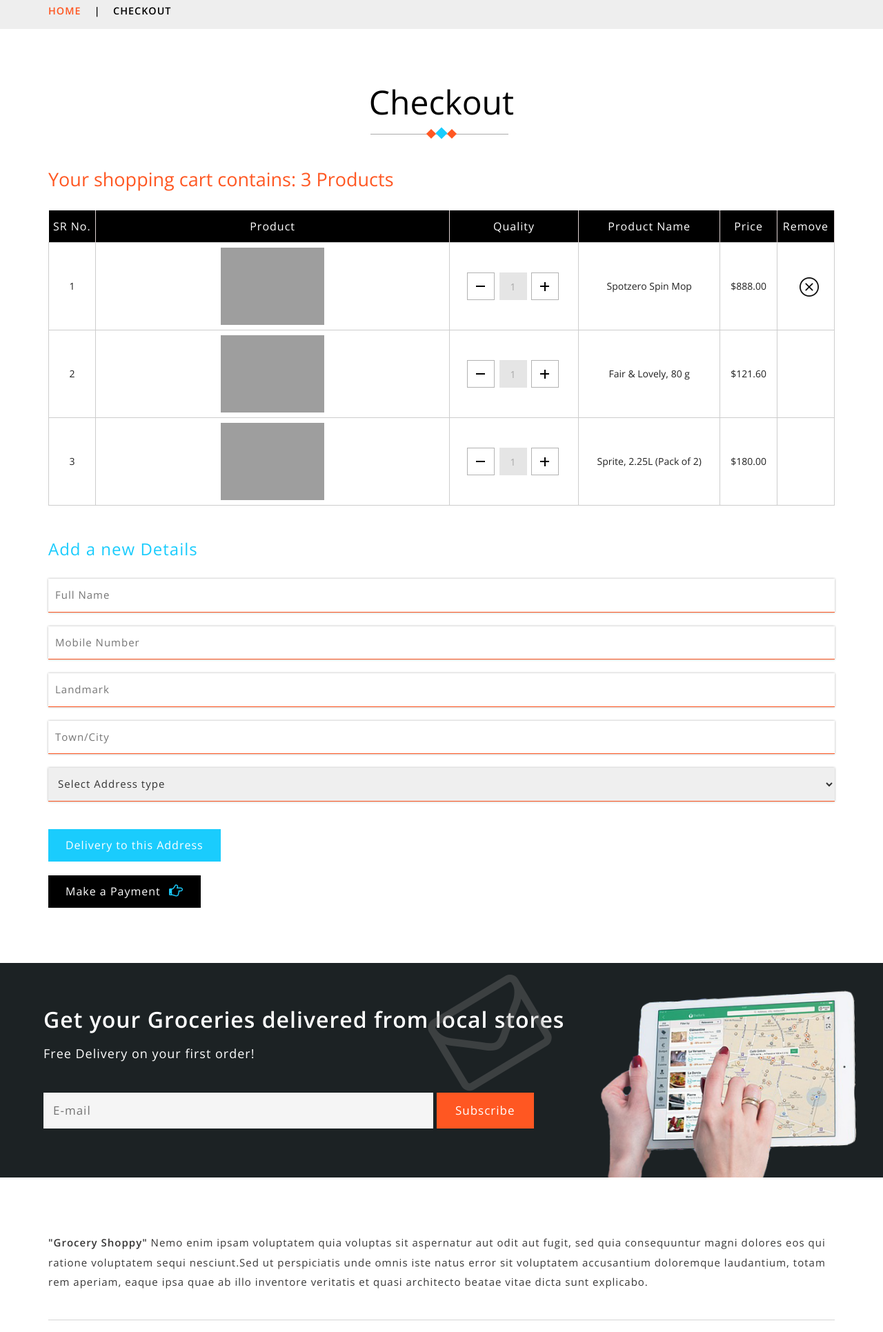
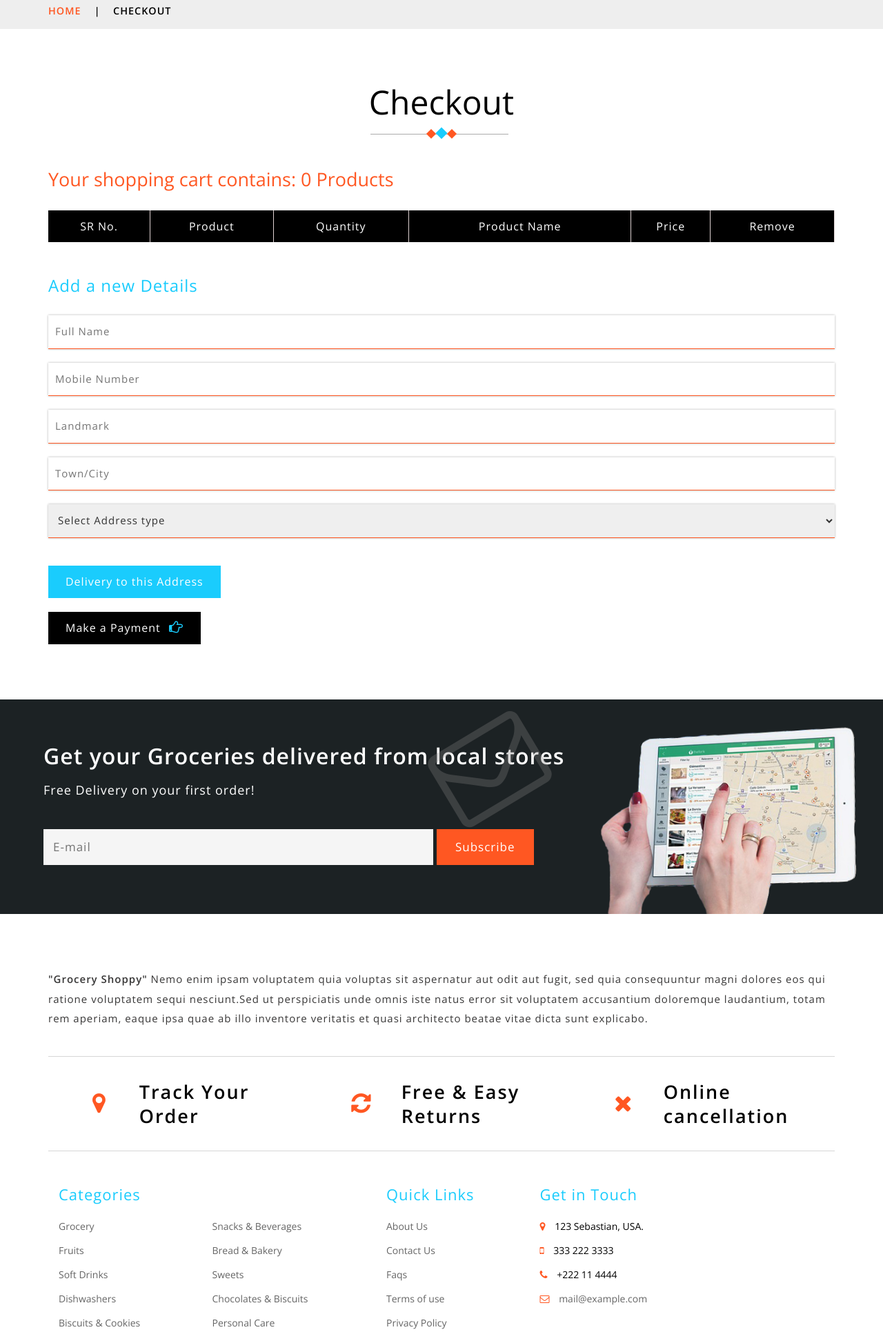
Before and after one commit to choudharyamit26/grocery-shoppy, a Django app: page /cart/ in a window 1280 px wide. Shown: the part 503-2434 px from the top of the page at 69% size. Run offline with Django 3.2, Linux system fonts and the light colour scheme; lists and menus that the app fills with data are empty; some libraries are stand-ins or nearby versions; grey boxes are pictures that could not be loaded.

Commit message:
Resolved cart count and remove from button issue

```diff
--- a/src/views.py
+++ b/src/views.py
@@ -1,4 +1,6 @@
+from django.http import HttpResponseRedirect
 from django.shortcuts import render, redirect
+from django.urls import reverse
 from django.views.generic import View, TemplateView, CreateView, ListView, DetailView
 from django.contrib import messages
 from django.db.models import Q
@@ -17,13 +19,12 @@ class HomeView(View):
         nuts = Product.objects.filter(category__category_name='Nuts')
         oil = Product.objects.filter(category__category_name='Oil')
         pasta = Product.objects.filter(category__category_name='Pasta & Noodles')
-        print(pasta)
         spl = SpecialOfferProduct.objects.all()
         return render(self.request, 'index.html',
                       {'categories': categories, 'nuts': nuts, 'oil': oil, 'pasta': pasta, 'spl': spl})
 
     def post(self, request, *args, **kwargs):
-        print(self.request.POST)
+
         name = self.request.POST.get('name' or None)
         email = self.request.POST.get('email' or None)
         password = self.request.POST.get('password' or None)
@@ -220,4 +221,18 @@ class CheckoutView(ListView):
     template_name = 'checkout.html'
 
     def get(self, request, *args, **kwargs):
-        return render(self.request, 'checkout.html')
+        cart_item_list = self.request.GET.getlist('cartItemList[]')
+        products = []
+        count = self.request.GET.get('count')
+        for obj in cart_item_list:
+            products.append(Product.objects.get(id=obj))
+        # request.session['count'] = count
+        # request.session['products'] = products
+        print(count)
+        print(products)
+        return render(self.request, 'checkout.html', {'count': count, 'products': products})
+        # return redirect('/cart/', {'count': count, 'products': products})
+        # x = '/src/cart/'
+        # url = reverse('cart', kwargs={'count': count, 'products': products})
+        # # # print(self.request.path_info)
+        # return HttpResponseRedirect(url)
--- a/templates/checkout.html
+++ b/templates/checkout.html
@@ -26,7 +26,7 @@
         <!-- //tittle heading -->
         <div class="checkout-right">
             <h4>Your shopping cart contains:
-                <span>3 Products</span>
+                <span>{{products|length}} Products</span>
             </h4>
             <div class="table-responsive">
                 <table class="timetable_sub">
@@ -34,19 +34,19 @@
                     <tr>
                         <th>SR No.</th>
                         <th>Product</th>
-                        <th>Quality</th>
+                        <th>Quantity</th>
                         <th>Product Name</th>
-
                         <th>Price</th>
                         <th>Remove</th>
                     </tr>
                     </thead>
                     <tbody>
+                    {% for product in products %}
                     <tr class="rem1">
-                        <td class="invert">1</td>
+                        <td class="invert">{{forloop.counter}}</td>
                         <td class="invert-image">
-                            <a href="single2.html">
-                                <img src="images/a7.jpg" alt=" " class="img-responsive">
+                            <a href="{% url 'src:product-detail' product.id %}">
+                                <img src="{{product.img.url}}" alt=" " class="img-responsive">
                             </a>
                         </td>
                         <td class="invert">
@@ -60,66 +60,15 @@
                                 </div>
                             </div>
                         </td>
-                        <td class="invert">Spotzero Spin Mop</td>
-                        <td class="invert">$888.00</td>
+                        <td class="invert">{{product.name}}</td>
+                        <td class="invert">${{product.price}}</td>
                         <td class="invert">
                             <div class="rem">
                                 <div class="close1"></div>
                             </div>
                         </td>
                     </tr>
-                    <tr class="rem2">
-                        <td class="invert">2</td>
-                        <td class="invert-image">
-                            <a href="single2.html">
-                                <img src="images/s6.jpg" alt=" " class="img-responsive">
-                            </a>
-                        </td>
-                        <td class="invert">
-                            <div class="quantity">
-                                <div class="quantity-select">
-                                    <div class="entry value-minus">&nbsp;</div>
-                                    <div class="entry value">
-                                        <span>1</span>
-                                    </div>
-                                    <div class="entry value-plus active">&nbsp;</div>
-                                </div>
-                            </div>
-                        </td>
-                        <td class="invert">Fair & Lovely, 80 g</td>
-                        <td class="invert">$121.60</td>
-                        <td class="invert">
-                            <div class="rem">
-                                <div class="close"></div>
-                            </div>
-                        </td>
-                    </tr>
-                    <tr class="rem3">
-                        <td class="invert">3</td>
-                        <td class="invert-image">
-                            <a href="single.html">
-                                <img src="images/s5.jpg" alt=" " class="img-responsive">
-                            </a>
-                        </td>
-                        <td class="invert">
-                            <div class="quantity">
-                                <div class="quantity-select">
-                                    <div class="entry value-minus">&nbsp;</div>
-                                    <div class="entry value">
-                                        <span>1</span>
-                                    </div>
-                                    <div class="entry value-plus active">&nbsp;</div>
-                                </div>
-                            </div>
-                        </td>
-                        <td class="invert">Sprite, 2.25L (Pack of 2)</td>
-                        <td class="invert">$180.00</td>
-                        <td class="invert">
-                            <div class="rem">
-                                <div class="close"></div>
-                            </div>
-                        </td>
-                    </tr>
+                    {% endfor %}
                     </tbody>
                 </table>
             </div>
@@ -127,7 +76,8 @@
         <div class="checkout-left">
             <div class="address_form_agile">
                 <h4>Add a new Details</h4>
-                <form action="payment.html" method="post" class="creditly-card-form agileinfo_form">
+                <form  method="post" class="creditly-card-form agileinfo_form">
+                    {% csrf_token %}
                     <div class="creditly-wrapper wthree, w3_agileits_wrapper">
                         <div class="information-wrapper">
                             <div class="first-row">
```
Also changed, not shown: templates/index.html (+66 -21 lines), db.sqlite3.
